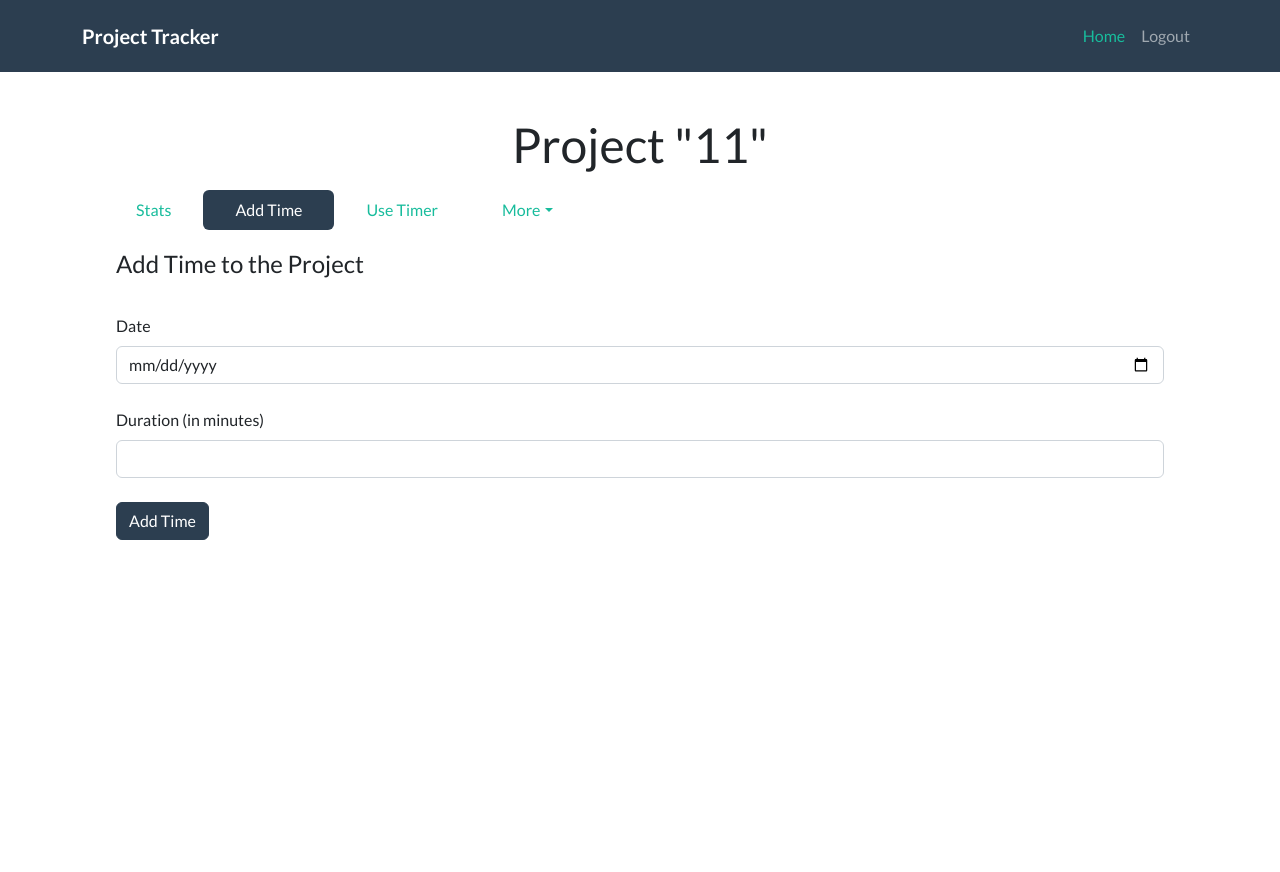
After one commit to LiudmilaLV/-My-Projects-tracker, a Flask app: page /project/11 in a window 1280 px wide, after a click on "Add Time". The commit adds this page. Run offline with Flask 2, Linux system fonts and the light colour scheme; a user stored in the database is signed in; some libraries are stand-ins or nearby versions.

Commit message:
display every project on its own html

```diff
--- a/website/forms.py
+++ b/website/forms.py
@@ -1,7 +1,8 @@
 from flask_wtf import FlaskForm
 from wtforms import StringField, PasswordField, SubmitField, BooleanField
-from wtforms.fields.core import DateField, IntegerField
-from wtforms.fields.simple import PasswordField
+from wtforms.fields.core import IntegerField
+from wtforms.fields.html5 import DateField
+from wtforms.fields.simple import HiddenField, PasswordField
 from wtforms.validators import DataRequired, EqualTo, Length, Email, ValidationError, NumberRange
 from .models import User
 from . import db
@@ -35,5 +36,7 @@ class AddProjectForm(FlaskForm):
     submit = SubmitField('Add Project')
 
 class EntryForm(FlaskForm):
-    date = DateField('Date', validators=[DataRequired()])
-    duration = IntegerField('Duration', validators=[DataRequired(), NumberRange(min=1, max=None, message='Enter atleast 1 minute')])
+    date = DateField('Date')
+    duration = IntegerField('Duration (in minutes)', validators=[DataRequired(), NumberRange(min=1, max=None, message='Enter atleast 1 minute')])
+    project = HiddenField(default="{{ current_project.id }}")
+    submit = SubmitField('Add Time')
--- a/website/models.py
+++ b/website/models.py
@@ -20,7 +20,7 @@ class Project(db.Model):
     entries = db.relationship('Entry')
 
     def __repr__(self):
-        return f"User('{self.project_name}')"
+        return f"Project('{self.project_name}')"
 
 
 class Entry(db.Model):
@@ -30,4 +30,4 @@ class Entry(db.Model):
     project_id = db.Column(db.Integer, db.ForeignKey('project.id'), nullable=False)
 
     def __repr__(self):
-        return f"User('{self.date}', '{self.duration}')"
+        return f"Model('{self.date}', '{self.duration}')"
--- a/website/templates/base.html
+++ b/website/templates/base.html
@@ -14,7 +14,7 @@
 <body>
     <nav class="navbar navbar-expand-md navbar-dark bg-primary">
         <div class="container-xl">
-          <a class="navbar-brand" href="#">
+          <a class="navbar-brand" href="{{ url_for('views.home') }}">
             <span class="fw-bolder">Project Tracker</span>
           </a>
           <button class="navbar-toggler" type="button" data-bs-toggle="collapse" data-bs-target="#navbarColor01" aria-controls="navbarColor01" aria-expanded="false" aria-label="Toggle navigation">
--- /dev/null
+++ b/website/templates/project.html
@@ -0,0 +1,78 @@
+{% extends "base.html" %}
+{% block title %}
+{{ name }}
+{% endblock %}
+
+{% block content %}
+    <section id="greet">
+        <div class="container-lg my-1">
+            <div class="display-5" style="text-align: center;">Project "{{ name }}"</div>
+                <div class="container-lg my-3">
+                    <ul class="nav nav-pills mb-3" id="pills-tab" role="tablist">
+                        <li class="nav-item" role="presentation">
+                            <button class="nav-link active" id="pills-stats-tab" data-bs-toggle="pill" data-bs-target="#pills-stats" type="button" role="tab" aria-controls="pills-stats" aria-selected="true">Stats</button>
+                        </li>
+                        <li class="nav-item" role="presentation">
+                            <button class="nav-link" id="pills-addtime-tab" data-bs-toggle="pill" data-bs-target="#pills-addtime" type="button" role="tab" aria-controls="pills-addtime" aria-selected="false">Add Time</button>
+                        </li>
+                        <li class="nav-item" role="presentation">
+                            <button class="nav-link" id="pills-timer-tab" data-bs-toggle="pill" data-bs-target="#pills-timer" type="button" role="tab" aria-controls="pills-timer" aria-selected="false">Use Timer</button>
+                        </li>
+                        <li class="nav-item dropdown">
+                            <a class="nav-link dropdown-toggle" data-bs-toggle="dropdown" href="#" role="button" aria-expanded="false">More</a>
+                            <ul class="dropdown-menu">
+                                <li><a class="dropdown-item" href="#">Change color scheme</a></li>
+                                <li><a class="dropdown-item" href="#">Edit project</a></li>
+                                <li><hr class="dropdown-divider"></li>
+                                <li><a class="dropdown-item" href="#">Delete Project</a></li>
+                            </ul>
+                            </li>
+                        </ul>
+                        <div class="tab-content" id="pills-tabContent">
+                        <div class="tab-pane fade show active" id="pills-stats" role="tabpanel" aria-labelledby="pills-stats-tab">Stats</div>
+                        <div class="tab-pane fade" id="pills-addtime" role="tabpanel" aria-labelledby="pills-addtime-tab">
+                            <div class="container-lg my-2">
+                                <form method="POST" action="#pills-addtime">
+                                    {{ entry_form.hidden_tag() }}
+                                    <fieldset class="form-group">
+                                        <legend>Add Time to the Project</legend>
+                                        <div class="form-group">
+                                            {{ entry_form.date.label(class="form-label mt-4") }}
+                                            {% if entry_form.date.errors %}
+                                                {{ entry_form.date(class="form-control is-invalid") }}
+                                                <div class="invalid-feedback">
+                                                    {% for error in entry_form.date.errors %}
+                                                        <span>{{ error }}</span>
+                                                    {% endfor %}
+                                                </div>
+                                            {% else %}
+                                                {{ entry_form.date(class="form-control") }}
+                                            {% endif %}
+                                        </div>
+                                        <div class="form-group">
+                                            {{ entry_form.duration.label(class="form-label mt-4") }}
+                                            {% if entry_form.duration.errors %}
+                                                {{ entry_form.duration(class="form-control is-invalid") }}
+                                                <div class="invalid-feedback">
+                                                    {% for error in entry_form.duration.errors %}
+                                                        <span>{{ error }}</span>
+                                                    {% endfor %}
+                                                </div>
+                                            {% else %}
+                                                {{ entry_form.duration(class="form-control") }}
+                                            {% endif %}
+                                        </div>
+                                    </fieldset>
+                                    <br>
+                                    <div class="form-group">
+                                        {{ entry_form.submit(class="btn btn-primary") }}
+                                    </div>
+                                </form>
+                            </div>
+                        </div>
+                        <div class="tab-pane fade" id="pills-timer" role="tabpanel" aria-labelledby="pills-timer-tab">Use timer</div>
+                        </div>
+                </div>
+        </div>
+    </section>
+{% endblock %}
--- a/website/views.py
+++ b/website/views.py
@@ -1,7 +1,7 @@
 from flask import Blueprint, render_template, flash
 from flask_login import login_required, current_user
 from sqlalchemy.orm import selectin_polymorphic
-from .models import Project
+from .models import User, Project, Entry
 from . import db
 from .forms import AddProjectForm, EntryForm
 
@@ -20,5 +20,16 @@ def home():
             db.session.add(new_project)
             db.session.commit()
             flash('Project added!', category='success')
+    return render_template("home.html", user=current_user, project_form=project_form)
+
+@views.route('project/<name>', methods=['GET', 'POST'])
+@login_required
+def project(name):
     entry_form = EntryForm()
-    return render_template("home.html", user=current_user, project_form=project_form, entry_form=entry_form)
+    if entry_form.validate_on_submit():
+        current_project = Project.query.filter(Project.project_name==name, Project.owner==current_user).first()
+        new_entry = Entry(date=entry_form.date.data, duration=entry_form.duration.data, project_id=current_project.id)
+        db.session.add(new_entry)
+        db.session.commit()
+        flash(f'{entry_form.duration.data} minutes added to the project!', category='success')
+    return render_template("project.html", user=current_user, name=name, entry_form=entry_form)
```
Also changed, not shown: website/templates/home.html (+10 -47 lines), website/database.db.
